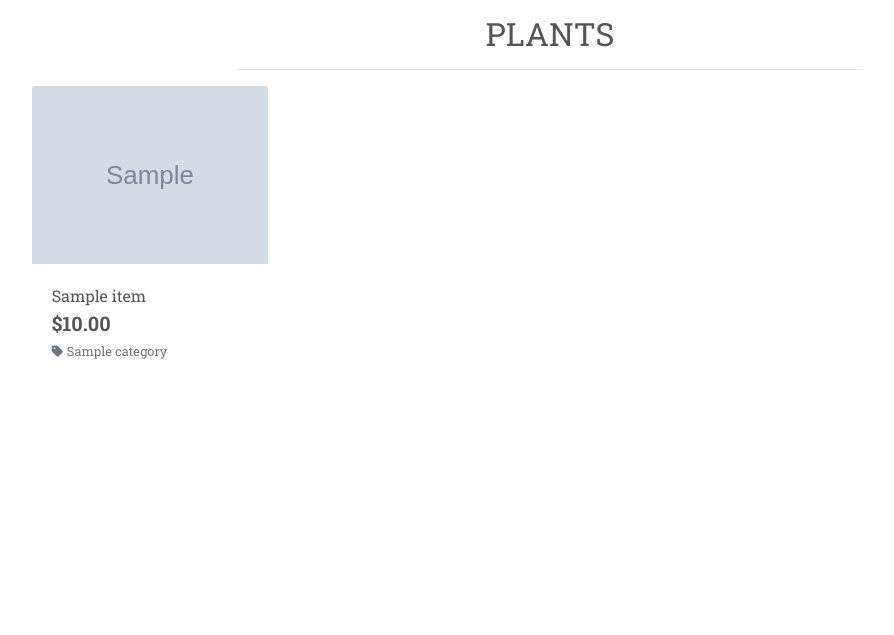
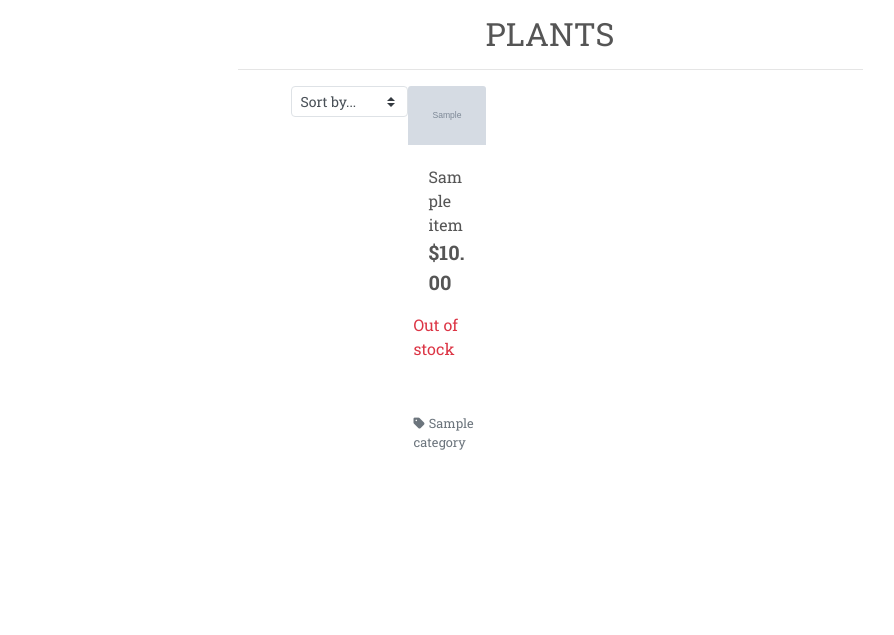
Before and after one commit to MinuMThomas/LivePlants, a Django app: page /items/ in a window 1280 px wide. Shown: the part 165-800 px from the top of the page, without its empty margins (90-984 px from the left). Run offline with Django 3.2, Linux system fonts and the light colour scheme; tables that the repository leaves empty hold one stand-in row (values such as "Sample post"); grey boxes marked "Sample" are stand-in pictures; some libraries are stand-ins or nearby versions.

Commit message:
added stock item display and scroll up button.

```diff
--- a/items/templates/items/items.html
+++ b/items/templates/items/items.html
@@ -17,15 +17,34 @@
             <h2 class="logo-font">Plants</h2>
             {% for c in current_categories %}
             <a class="category-badge text-decoration-none" href="{% url 'items' %}?category={{ c.name }}">
-                        <span class="p-2 mt-2 badge badge-white text-black rounded-0 border border-dark">{{ c.friendly_name }}</span>
+                <span
+                    class="p-2 mt-2 badge badge-white text-black rounded-0 border border-dark">{{ c.friendly_name }}</span>
             </a>
             {% endfor %}
             <hr class="w-50 mb-1">
         </div>
     </div>
     <div class="row">
+
+
+        <!-- sorting by price-->
+
         <div class="product-container col-10 offset-1">
             <div class="row mt-1 mb-2"></div>
+            <div class="col-12 my-auto order-md-last d-flex justify-content-center">
+                <div class="sort-select-wrapper w-60 mb-5">
+                    <select id="sort-selector" class="custom-select custom-select-sm border">
+                        <option value="reset" {% if current_sorting == 'None_None' %} selected{% endif %}>Sort by...
+                        </option>
+                        <option value="price_asc" {% if current_sorting == 'price_asc' %}selected{% endif %}>Low
+                            to high</option>
+                        <option value="price_desc" {% if current_sorting == 'price_desc' %}selected{% endif %}>High to
+                            low</option>
+                    </select>
+                </div>
+
+                <!-- sorted.... -->
+
                 <div class="row">
                     {% for item in items %}
                     <div class="col-sm-6 col-md-6 col-lg-4 col-xl-3">
@@ -36,7 +55,8 @@
                             </a>
                             {% else %}
                             <a href="{% url 'item_detail' item.id %}">
-                                    <img class="card-img-top img-fluid" src="{{ MEDIA_URL }}noimage.png" alt="{{ item.name }}">
+                                <img class="card-img-top img-fluid" src="{{ MEDIA_URL }}noimage.png"
+                                    alt="{{ item.name }}">
                             </a>
                             {% endif %}
                             <div class="card-body pb-0">
@@ -46,9 +66,25 @@
                                 <div class="row">
                                     <div class="col">
                                         <p class="lead mb-0 text-left font-weight-bold">${{ item.price }}</p>
+                                    </div>
+
+
+                                    <!-- <— stock—> -->
+                                    <div>
+                                        {% if item.stock %}
+                                        <p class="mt-3">In stock</p>
+                                        {% else %}
+                                        <p class="mt-3 text-danger">Out of stock</p>
+                                        {% endif %}
+                                    </div>
+                                    <hr>
+
+                                    <!-- <— item stock —> -->
+
                                     {% if item.category %}
                                     <p class="small mt-1 mb-0">
-                                                <a class="text-muted" href="{% url 'items' %}?category={{ item.category.name }}">
+                                        <a class="text-muted"
+                                            href="{% url 'items' %}?category={{ item.category.name }}">
                                             <i class="fas fa-tag mr-1"></i>{{ item.category.friendly_name }}
                                         </a>
                                     </p>
@@ -83,4 +119,58 @@
         </div>
     </div>
 </div>
+<div class="text-center mt-5 mb-5">
+    <a class="btn btn-outline scroll-btn">
+        <span class=" icon">
+            <i class="fas fa-chevron-up" aria-hidden="true"></i>
+        </span>
+        <span>Back to top</span>
+    </a>
+</div>
 {% endblock %}
+{% block postloadjs %}
+{{ block.super }}
+<!-- javascript for back to top button -->
+<script>
+    $(document).ready(function () {
+        $(window).scroll(function () {
+            if ($(this).scrollTop() > 100) {
+                $('.scroll-btn').fadeIn();
+            } else {
+                $('.scroll-btn').fadeOut();
+            }
+        });
+
+        $('.scroll-btn').click(function () {
+            $('html, body').animate({
+                scrollTop: 0
+            }, 'slow');
+            return false;
+        });
+    });
+</script>
+
+<!-- javascript for price selector -->
+<script>
+    $('#sort-selector').change(function () {
+        let selector = $(this);
+        let currentUrl = new URL(window.location);
+
+        let selectedVal = selector.val();
+        if (selectedVal != "reset") {
+            let sort = selectedVal.split("_")[0];
+            let direction = selectedVal.split("_")[1];
+
+            currentUrl.searchParams.set("sort", sort);
+            currentUrl.searchParams.set("direction", direction);
+
+            window.location.replace(currentUrl);
+        } else {
+            currentUrl.searchParams.delete("sort");
+            currentUrl.searchParams.delete("direction");
+
+            window.location.replace(currentUrl);
+        }
+    });
+</script>
+{% endblock %}
--- a/items/views.py
+++ b/items/views.py
@@ -1,6 +1,7 @@
 from django.shortcuts import render, redirect, reverse, get_object_or_404
 from django.contrib import messages
 from django.db.models import Q
+from django.db.models.functions import Lower
 from .models import Item, Category
 
 # Create your views here.
--- a/static/css/base.css
+++ b/static/css/base.css
@@ -75,6 +75,13 @@ a.category-badge > span.badge:hover {
     color: #fff !important;
 }
 
+.scroll-btn {
+    display: none;
+    position: fixed;
+    bottom: 20px;
+    right: 30px;
+    z-index: 99;
+  }
 /* -------------------------------- Media Queries */
 
 /* Slightly larger container on xl screens */
```
Lines whose indentation alone changed are shown as unchanged.
